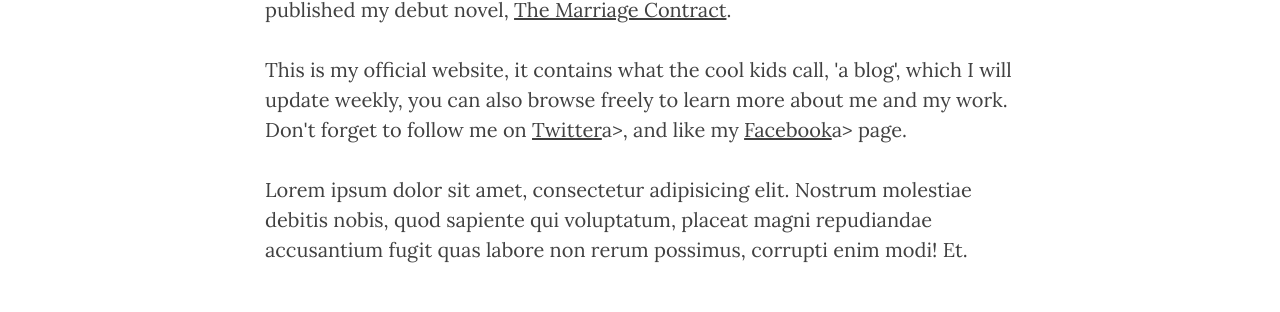
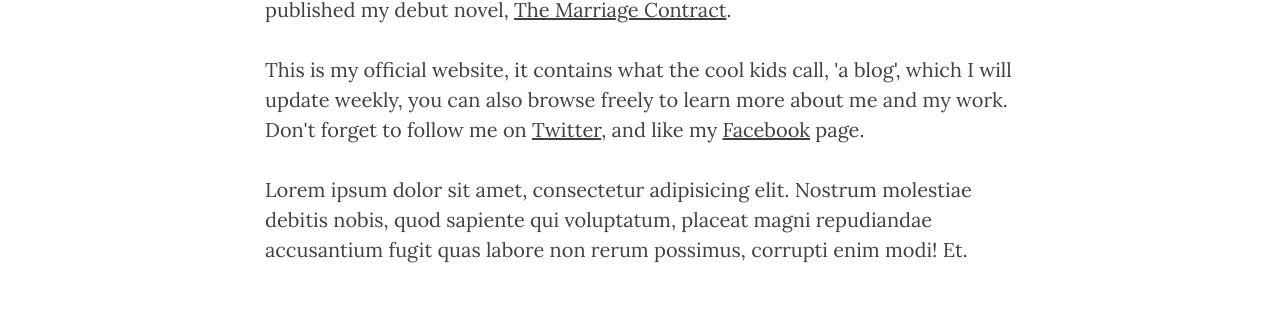
Before and after one commit to taraahmed/taraahmed.github.io, a Jekyll site: the page built from about.html, in a window 1280 px wide. Shown: the part 631-943 px from the top of the page. Built offline with Jekyll 4.4.1, drawn with Linux system fonts in a browser that asks for light colours; nearby versions of some CDN libraries.

Commit message:
Corrected social links

```diff
--- a/about.html
+++ b/about.html
@@ -7,6 +7,6 @@ header-img: "img/about-bg.jpg"
 
 <p>My name is Tara Ahmed, I'm 24 years old, a Bangladeshi-born New Yorker, a BA English Literature graduate from Pace University, New York, I love to read, and more importantly, I'm completely addicted to writing. I'm an author, and I've published my debut novel, <a href="http://bit.ly/themarriagecontract/">The Marriage Contract</a>.</p>
 
-<p>This is my official website, it contains what the cool kids call, 'a blog', which I will update weekly, you can also browse freely to learn more about me and my work. Don't forget to follow me on <a href="http://twitter.com/authortaraahmed">Twitter</a>a>, and like my <a href="http://facebook.com/authortaraahmed">Facebook</a>a> page.</p>
+<p>This is my official website, it contains what the cool kids call, 'a blog', which I will update weekly, you can also browse freely to learn more about me and my work. Don't forget to follow me on <a href="http://twitter.com/authortaraahmed">Twitter</a>, and like my <a href="http://facebook.com/authortaraahmed">Facebook</a> page.</p>
 
 <p>Lorem ipsum dolor sit amet, consectetur adipisicing elit. Nostrum molestiae debitis nobis, quod sapiente qui voluptatum, placeat magni repudiandae accusantium fugit quas labore non rerum possimus, corrupti enim modi! Et.</p>
```
